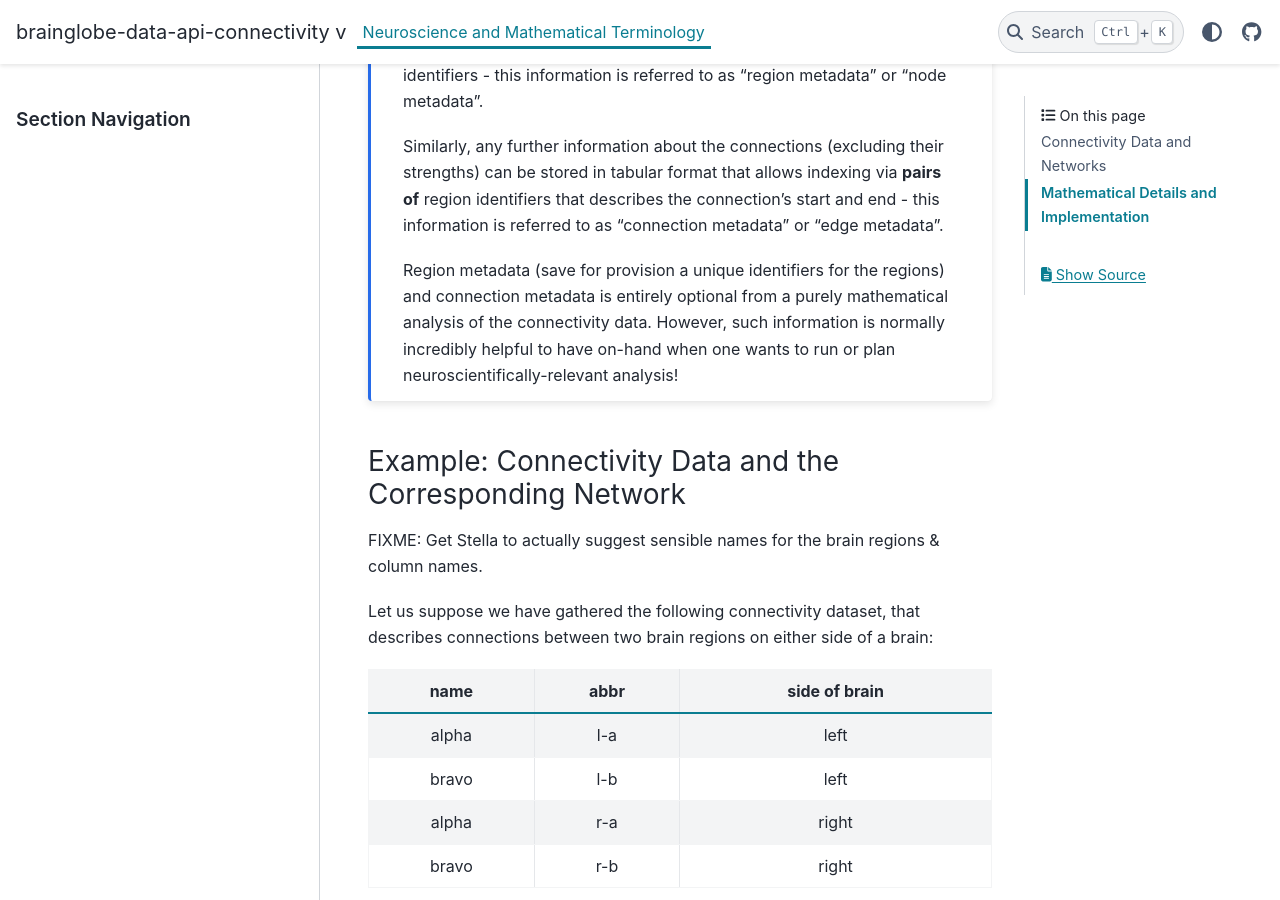
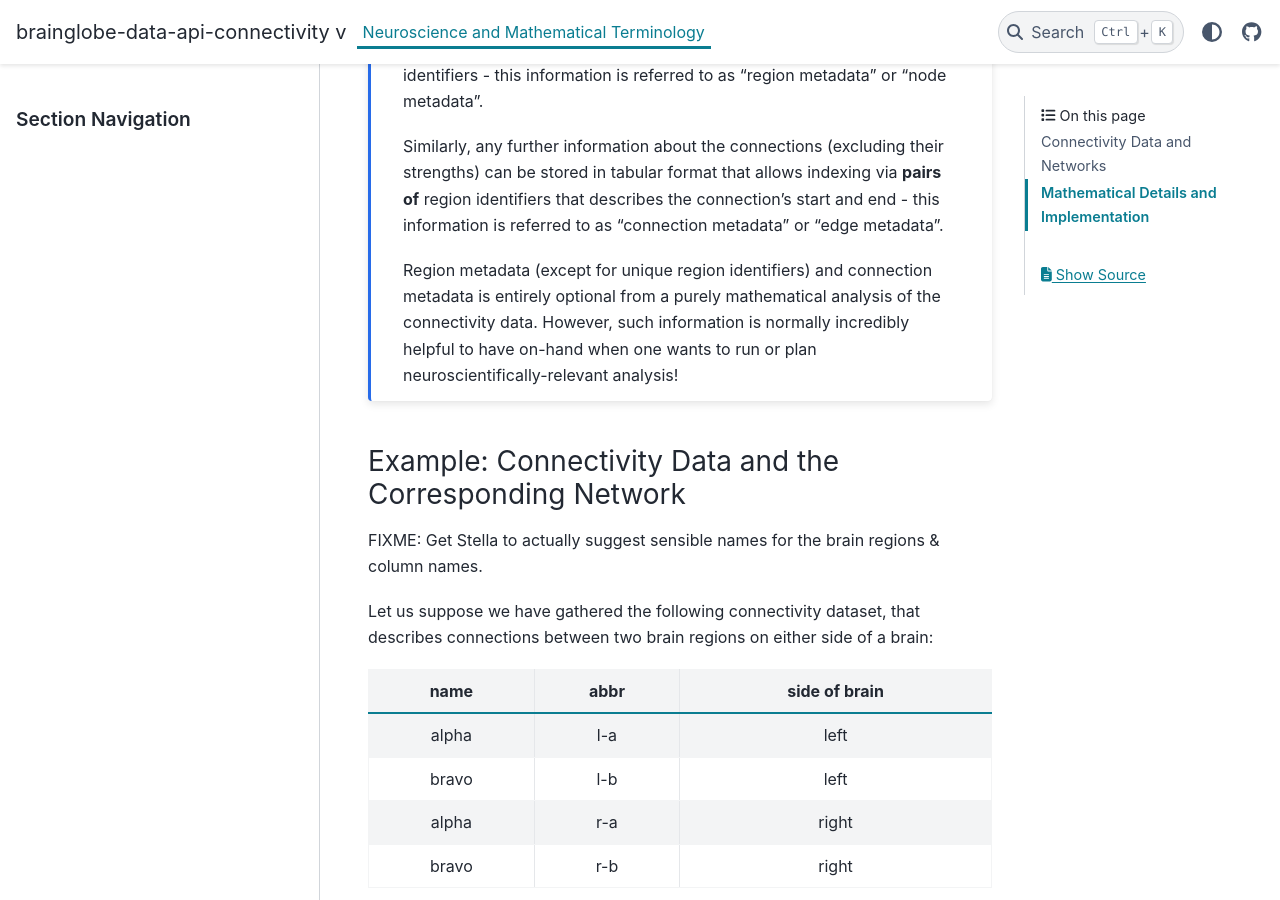
Before and after one commit to brainglobe/brainglobe-data-api-connectivity, a Sphinx documentation site: the page built from docs/source/neuro_to_math.md, in a window 1280 px wide and 900 px high, scrolled down 1418 px. Built offline with Sphinx 7.4.7 and the PyData theme 0.15.4, drawn with Linux system fonts in a browser that asks for light colours; pages that are not in the unit, such as notebooks, are missing from menus.

Commit message:
Fix grammar and use easier to understand wording
I did not know what "save for provision" meant

```diff
--- a/docs/source/neuro_to_math.md
+++ b/docs/source/neuro_to_math.md
@@ -36,7 +36,7 @@ Any further information about the regions can be stored in some suitable data fo
 
 Similarly, any further information about the connections (excluding their strengths) can be stored in tabular format that allows indexing via **pairs of** region identifiers that describes the connection's start and end - this information is referred to as "connection metadata" or "edge metadata".
 
-Region metadata (save for provision a unique identifiers for the regions) and connection metadata is entirely optional from a purely mathematical analysis of the connectivity data.
+Region metadata (except for unique region identifiers) and connection metadata is entirely optional from a purely mathematical analysis of the connectivity data.
 However, such information is normally incredibly helpful to have on-hand when one wants to run or plan neuroscientifically-relevant analysis!
 :::
 
```
